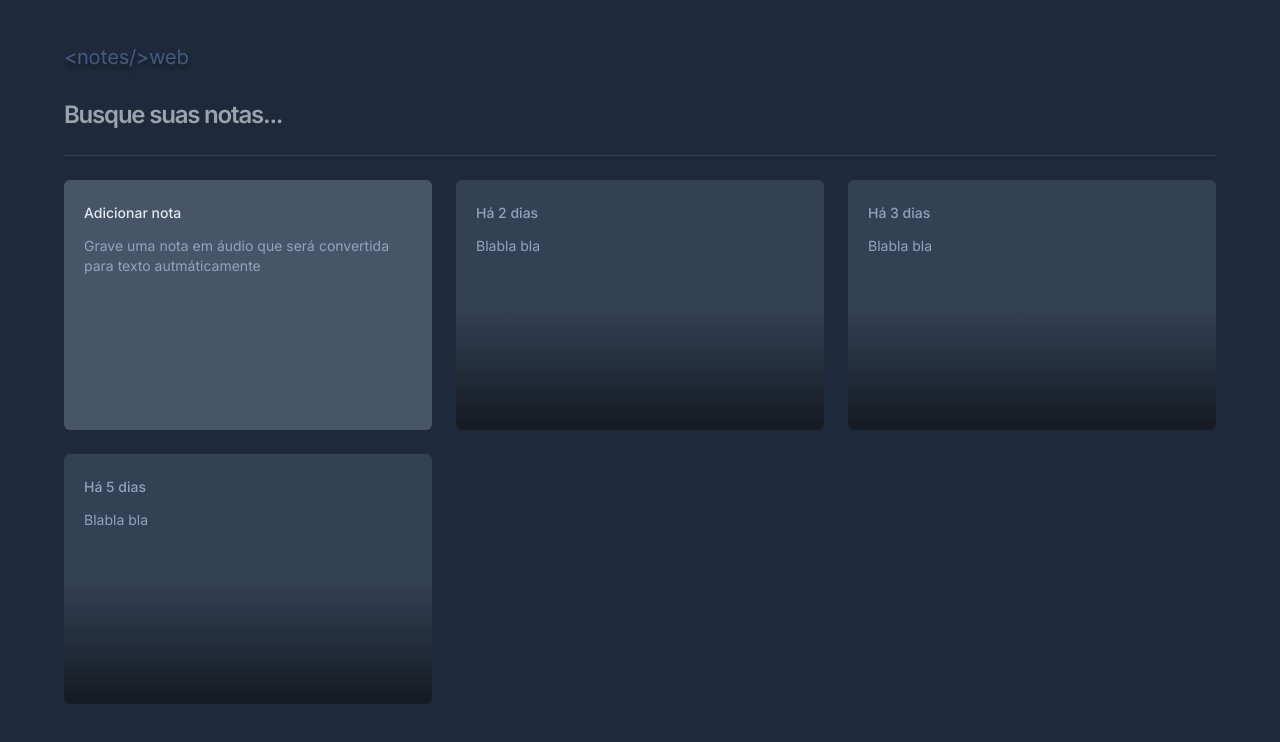
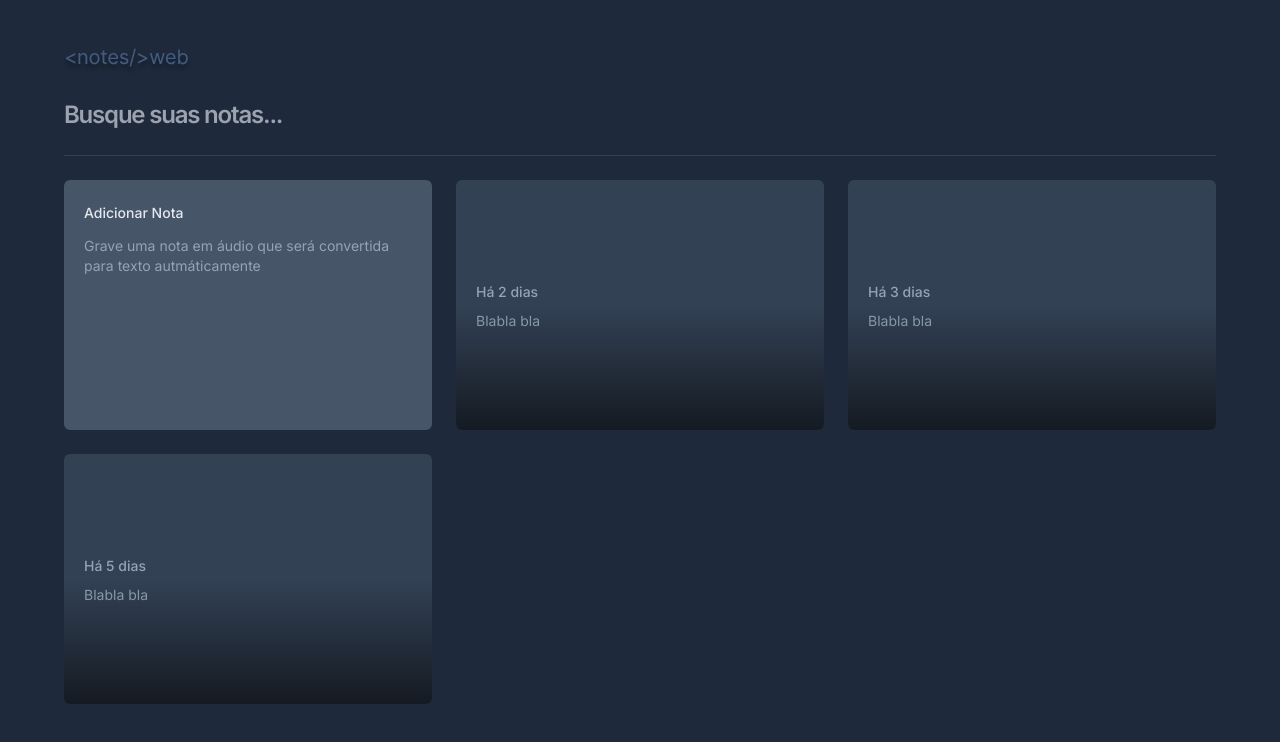
Before and after one commit to gustavogss/web-notes, a React (Vite) app: page / in a window 1280 px wide. Shown: the top 742 px of the page. Built offline with nearby package versions, Linux system fonts and the light colour scheme.

Commit message:
feat: create card add note

```diff
--- /dev/null
+++ b/src/components/AddNote/index.tsx
@@ -0,0 +1,13 @@
+interface AddNodeProps{
+    title: string,
+    description: string
+}
+
+export function AddNote({title, description}:AddNodeProps) {
+    return (
+        <div className="bg-slate-600 rounded-md p-5 space-y-3">
+            <span className='text-sm font-medium text-slate-200'>{title}</span>
+            <p className='text-sm leading-5 text-slate-400'>{description}</p>
+        </div>
+    )
+}
--- a/src/components/Card/index.tsx
+++ b/src/components/Card/index.tsx
@@ -5,10 +5,10 @@ interface CardProps {
 
 export function Card({title, description}: CardProps) {
     return (
-        <div className="bg-slate-700 rounded-md p-5 space-y-3 overflow-hidden relative">
+        <button className="bg-slate-700 outline-none text-left rounded-md p-5 space-y-2 overflow-hidden relative hover:ring-2 hover:ring-slate-600 focus-visible:ring-2 focus-visible:ring-lime-400">
             <span className='text-sm font-medium text-slate-400'>{title}</span>
             <p className='text-sm leading-5 text-slate-400'>{description}</p>
             <div className="absolute bottom-0 left-0 right-0 h-1/2 bg-gradient-to-t from-black/60 to-black/0 pointer-events-none" />
-        </div>
+        </button>
     );
 }
--- a/src/screens/Home/index.tsx
+++ b/src/screens/Home/index.tsx
@@ -1,4 +1,5 @@
 import logo from '../../assets/logo.svg'
+import { AddNote } from '../../components/AddNote'
 import { Card } from '../../components/Card'
 
 export function Home() {
@@ -14,15 +15,10 @@ export function Home() {
             </form>
             <div className="h-px bg-slate-700" />
             <div className="grid grid-cols-3 auto-rows-[250px] gap-6">
-                <div className="bg-slate-600 rounded-md p-5 space-y-3">
-                    <span className='text-sm font-medium text-slate-200'>Adicionar nota</span>
-                    <p className='text-sm leading-5 text-slate-400'>Grave uma nota em áudio que será convertida para texto autmáticamente</p>
-                </div>
-
-               <Card title='Há 2 dias' description='Blabla bla'/>
-               <Card title='Há 3 dias' description='Blabla bla'/>
-               <Card title='Há 5 dias' description='Blabla bla'/>
-
+                <AddNote title='Adicionar Nota' description='Grave uma nota em áudio que será convertida para texto autmáticamente' />
+                <Card title='Há 2 dias' description='Blabla bla' />
+                <Card title='Há 3 dias' description='Blabla bla' />
+                <Card title='Há 5 dias' description='Blabla bla' />
             </div>
         </div>
     )
```
